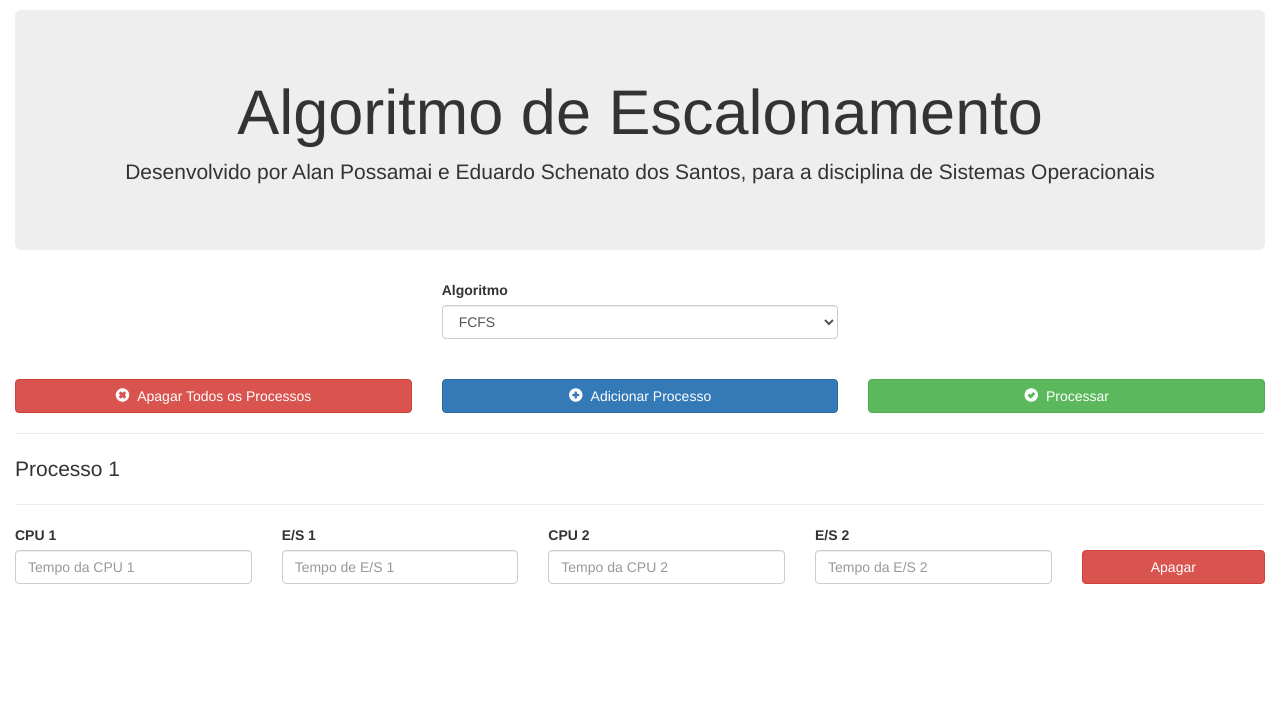
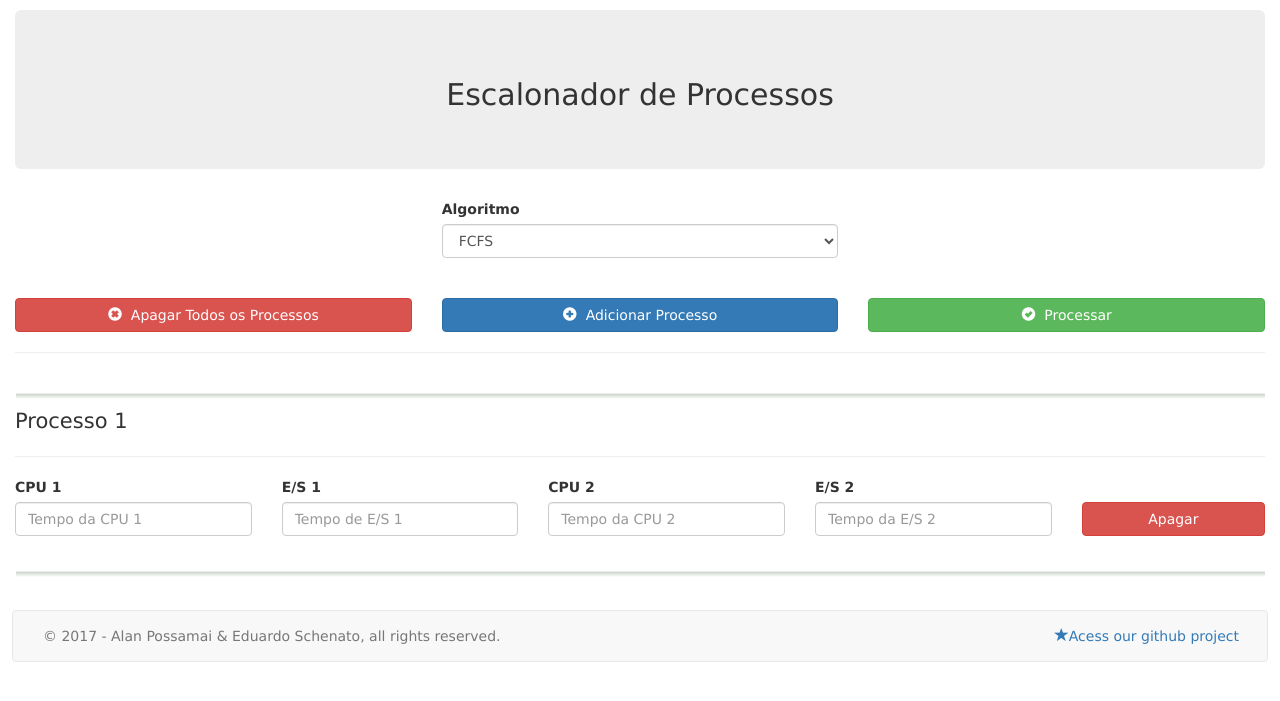
Before and after one commit to eduardoschenato/escalonamento_processos, a PHP site: page / in a window 1280 px wide. Shown: the top 701 px of the page. Run offline with PHP 8.4, Linux system fonts and the light colour scheme.

Commit message:
Interface improvements

```diff
--- a/index.php
+++ b/index.php
@@ -7,17 +7,13 @@
 <title>Algoritmo de Escalonamento</title>
 <link href="css/bootstrap.min.css" rel="stylesheet">
 </head>
-<body style="padding-top: 10px;">
+<body style="padding-top: 10px; font-family:verdana,arial">
 	<header>
 		<div class="container-fluid">
 			<div class="row">
 				<div class="col-lg-12 col-md-12 col-sm-12 col-xs-12">
 					<div class="jumbotron">
-						<center>
-							<h1>Algoritmo de Escalonamento</h1>
-							<p>Desenvolvido por Alan Possamai e Eduardo Schenato dos Santos,
-								para a disciplina de Sistemas Operacionais</p>
-						</center>
+						<h2 style="text-align: center;">Escalonador de Processos</h2>
 					</div>
 				</div>
 			</div>
@@ -27,8 +23,7 @@
 		<div class="container-fluid">
 			<form action="processar.php" method="post">
 				<div class="row">
-					<div
-						class="col-lg-4 col-lg-offset-4 col-md-6 col-md-offset-3 col-sm-8 col-sm-offset-2 col-xs-12">
+					<div class="col-lg-4 col-lg-offset-4 col-md-6 col-md-offset-3 col-sm-8 col-sm-offset-2 col-xs-12">
 						<div class="form-group">
 							<label for="cpu1">Algoritmo</label> <select class="form-control"
 								id="algoritmo" name="algoritmo">
@@ -71,8 +66,10 @@
 					</div>
 				</div>
 				<div id="container_processos">
-					<div class="row row-processo" id="divPaiProcesso1">
+					<div class="row row-processo" id="divProcesso1">
 						<div class="col-lg-12 col-md-12 col-sm-12 col-xs-12 title-div">
+							<hr
+								style="height: 5px; margin-left: 1px; margin-bottom: 8px; background-image: -webkit-linear-gradient(top, rgba(189, 204, 189, .8), rgba(0, 0, 0, 0));" />
 							<p class="lead">Processo 1</p>
 							<hr />
 						</div>
@@ -114,10 +111,26 @@
 								onclick="apagarProcesso()">Apagar</button>
 						</div>
 					</div>
+					<hr
+						style="height: 5px; margin-left: 1px; margin-bottom: 8px; background-image: -webkit-linear-gradient(top, rgba(189, 204, 189, .8), rgba(0, 0, 0, 0));" />
 				</div>
 			</form>
 		</div>
 	</section>
+
+	<footer style="padding: 25px 12px 1px 12px;">
+		<div class="navbar navbar-default ">
+			<div class="container-fluid margin">
+				<p class="navbar-text pull-left">&copy; 2017 - Alan Possamai &amp;
+					Eduardo Schenato, all rights reserved.</p>
+				<a href="https://github.com/eduardoschenato/escalonamento_processos"
+					target="_blank" class="navbar-btn btn pull-right"> <span
+					class="glyphicon glyphicon-star"></span>Acess our github project
+				</a>
+			</div>
+		</div>
+	</footer>
+
 	<!-- jQuery (necessary for Bootstrap's JavaScript plugins) -->
 	<script
 		src="https://ajax.googleapis.com/ajax/libs/jquery/1.12.4/jquery.min.js"></script>
@@ -129,13 +142,14 @@
             function addProcesso() {
                 contador++;
                 var html = $("#container_processos .row-processo").first().clone();
-                $(html).attr("id", "divPaiProcesso" + contador);
+                $(html).attr("id", "divProcesso" + contador);
               	$(html).find(".lead").text("Processo " + contador);
                 $("#container_processos .row-processo").last().after(html);
-                $("#divPaiProcesso" + contador + " .input-value").val("");
+                $("#divProcesso" + contador + " .input-value").val("");
             }
 
             function apagarProcesso() {
+                if (confirm("Apagar processo?")) {
 					if ( $("#container_processos .row-processo").length > 1 ) {
 						$(event.target).parent().parent().remove();
 					} else {
@@ -143,8 +157,10 @@
 						$(event.target).parent().parent().find(".input-value").val("");
 					}
                 }
+            }
 
             function apagarTodosProcessos() {
+                if (confirm("Apagar todos os processos?")) {
 	            	contador = 1;
 	            	$(".row-processo").each(function(){
 	                	if ( $("#container_processos .row-processo").length > 1 ) {
@@ -155,6 +171,8 @@
 	                    }
 	                });
                 }
+            }
         </script>
+
 </body>
 </html>
```
Lines whose indentation alone changed are shown as unchanged.
